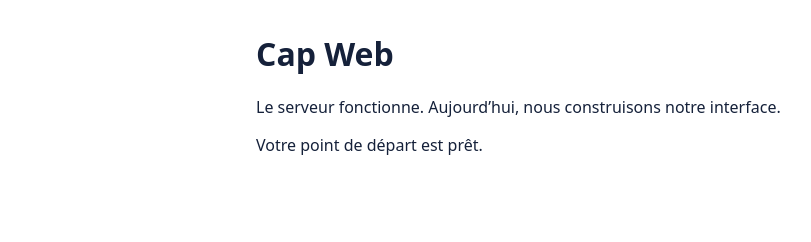
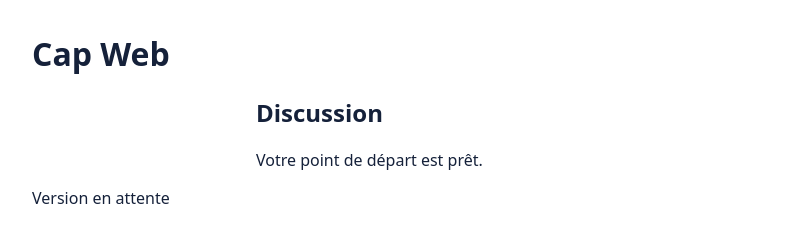
Before and after one commit to Jul0P/renforcement-dev-web, a website: page atelier/public/index.html in a window 1280 px wide. Shown: the whole page, without its empty margins (0-811 px from the left). Drawn offline with Linux system fonts and the light colour scheme.

Commit message:
feat(atelier): tp02-html

```diff
--- a/atelier/public/index.html
+++ b/atelier/public/index.html
@@ -7,11 +7,19 @@
     <link rel="stylesheet" href="./styles.css">
   </head>
   <body>
+    <header>
+      <h1>Cap Web</h1>
+    </header>
     <main>
-    <h1>Cap Web</h1>
-    <p>Le serveur fonctionne. Aujourd’hui, nous construisons notre interface.</p>
+      <section aria-labelledby="titre-chat">
+        <h2 id="titre-chat">Discussion</h2>
+        <ul id="messages" aria-label="Messages" aria-live="polite"></ul>
+      </section>
       <p id="status" role="status"></p>
     </main>
+    <footer>
+      <span id="version">Version en attente</span>
+    </footer>
     <script type="module" src="./js/app.js"></script>
   </body>
 </html>
```
Also changed, not shown: suivi.md (+4 -4 lines). Lines whose indentation alone changed are shown as unchanged.
